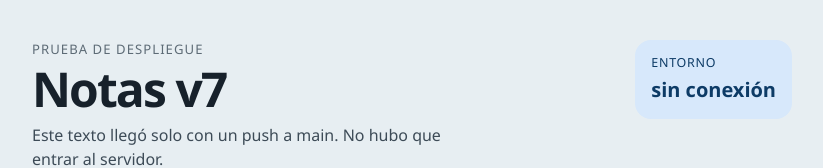
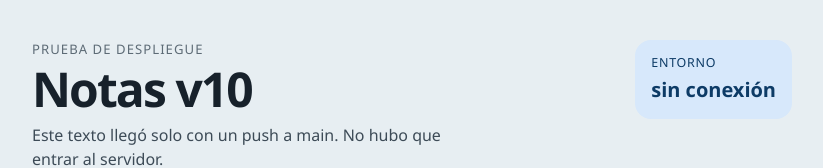
Before and after one commit to jensenit23-oss/prueba, a React (Vite) app in the folder frontend/: page / in a window 1280 px wide. Shown: the top 168 px of the page, without its empty margins (228-1051 px from the left). Built offline with nearby package versions, Linux system fonts and the light colour scheme; no server answers.

Commit message:
Update header title in App component from "Notas v7" to "Notas v10" for versioning consistency.

```diff
--- a/frontend/src/App.jsx
+++ b/frontend/src/App.jsx
@@ -97,7 +97,7 @@ export default function App() {
       <header className="hero">
         <div>
           <p className="eyebrow">Prueba de despliegue</p>
-          <h1>Notas v7</h1>
+          <h1>Notas v10</h1>
           <p className="lede">
             Este texto llegó solo con un push a main. No hubo que entrar al servidor.
           </p>
```
